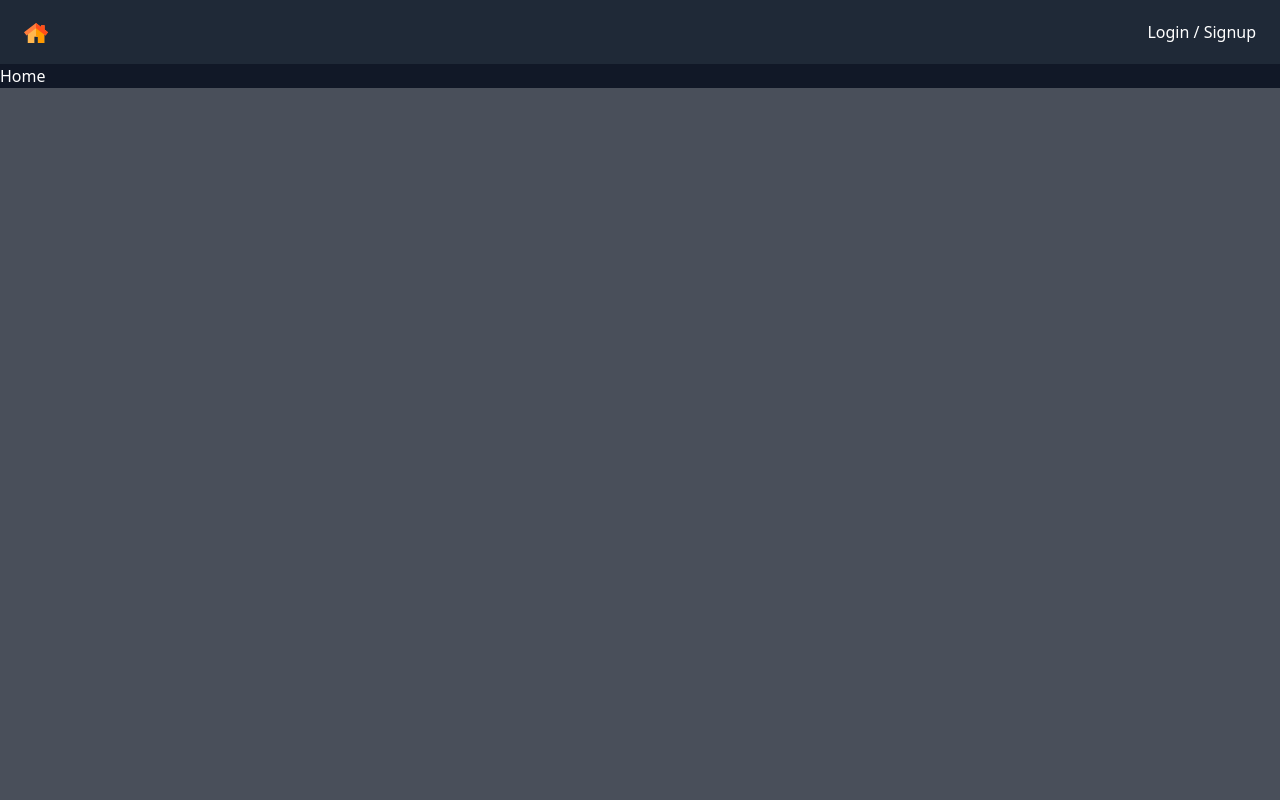
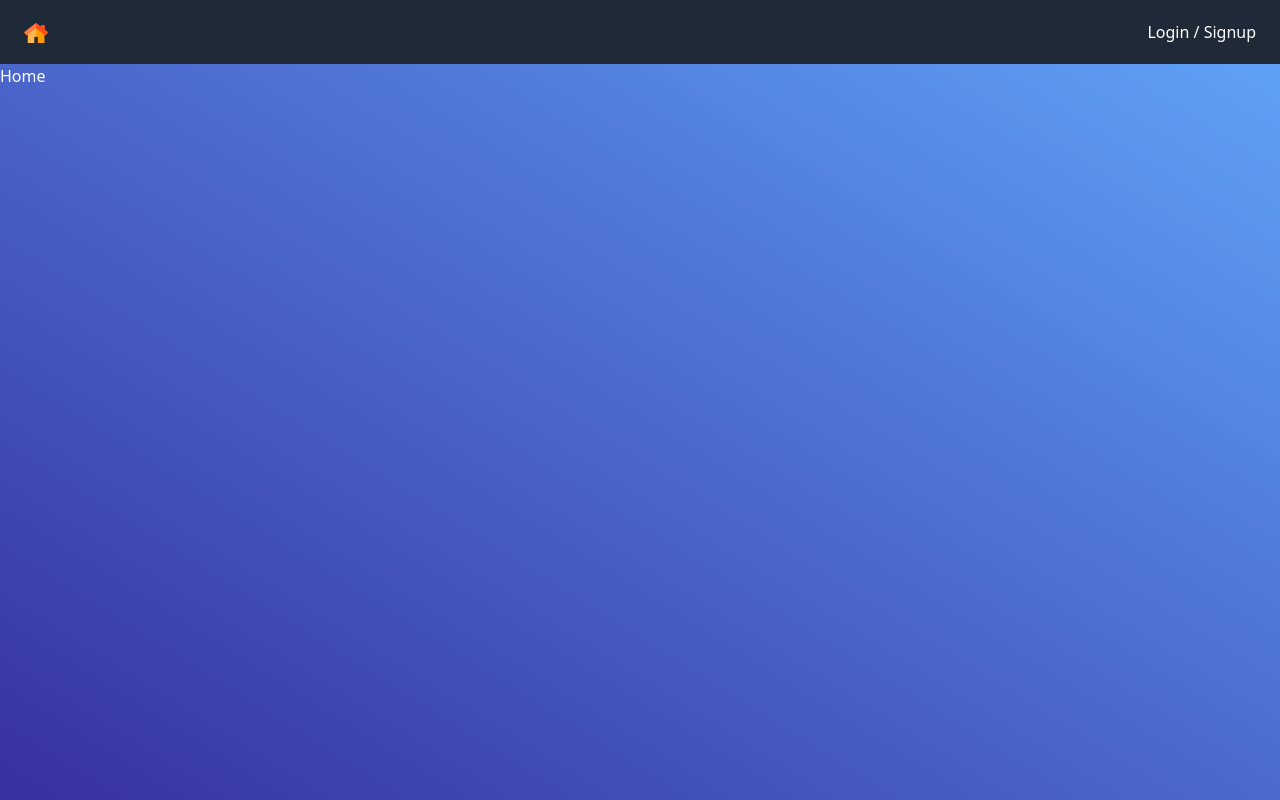
Before and after one commit to jeffascript/nextjs-houselisting, a Next.js app: page / in a window 1280 px wide. Built offline with nearby package versions, Linux system fonts and the light colour scheme.

Commit message:
[update] logout button init with no logic

```diff
--- a/src/components/layout.tsx
+++ b/src/components/layout.tsx
@@ -9,10 +9,12 @@ export interface LayoutProps {
 const Layout: FunctionComponent<LayoutProps> = ({ main }) => {
   const authenticated = false;
 
+  const logout = () => console.log("logged out");
+
   return (
     <React.Fragment>
-      <div className="bg-gray-900 max-w-screen-2xl mx-auto text-white">
-        <nav className="bg-gray-800 h-16">
+      <div className="bg-gradient-to-tr from-indigo-800 to-blue-400 max-w-screen-2xl mx-auto text-white">
+        <nav className="bg-gray-800" style={{ height: "64px" }}>
           <div className="px-6 flex items-center justify-between h-16">
             <Link href="/">
               <a>
@@ -29,7 +31,7 @@ const Layout: FunctionComponent<LayoutProps> = ({ main }) => {
                 <Link href="/houses/add">
                   <a>Add House</a>
                 </Link>
-                <button onClick={() => {}}>Logout</button>
+                <button onClick={() => logout()}>Logout</button>
               </>
             ) : (
               <>
@@ -40,7 +42,7 @@ const Layout: FunctionComponent<LayoutProps> = ({ main }) => {
             )}
           </div>
         </nav>
-        {main}
+        <main style={{ minHeight: "calc(100vh - 64px)" }}> {main}</main>
       </div>
     </React.Fragment>
   );
```
